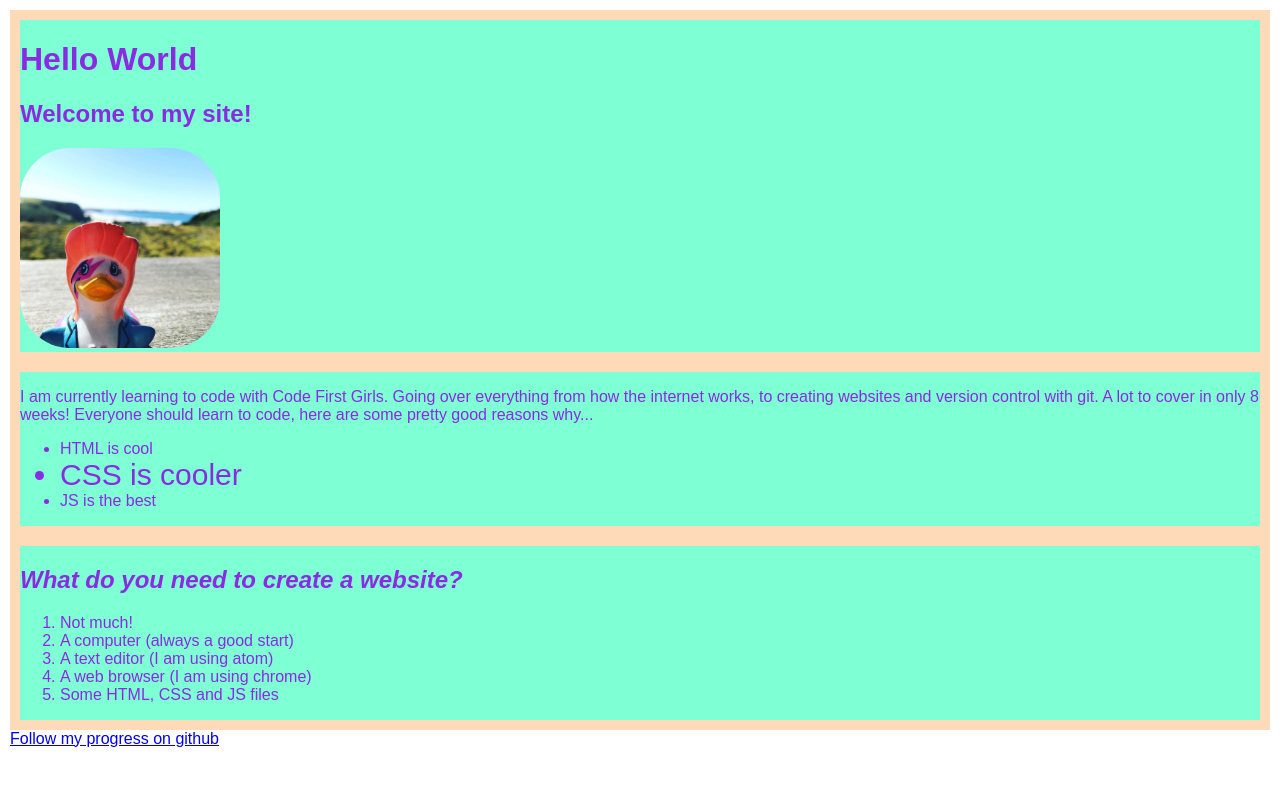
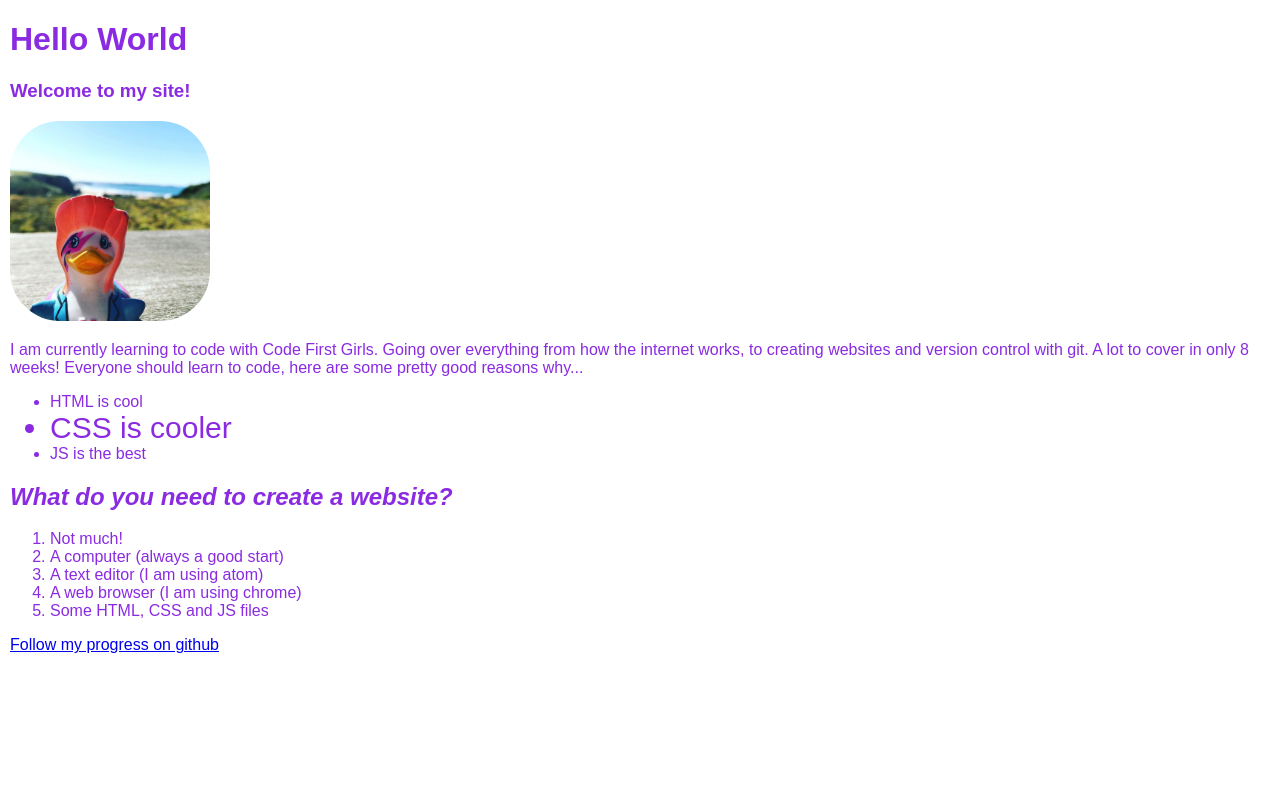
Before and after one commit to panagiota04/git_test, a plain HTML site: page index.html in a window 1280 px wide. Drawn offline with Linux system fonts and the light colour scheme.

Commit message:
remove second div color

```diff
--- a/css/styles.css
+++ b/css/styles.css
@@ -2,11 +2,6 @@ body {
     color: blueviolet;
     font-family: arial;
     margin: 10px;
-}
-
-div {
-    background-color: aquamarine;
-    border: solid 10px peachpuff;
 }
 
 #second-li{
--- a/index.html
+++ b/index.html
@@ -12,7 +12,7 @@
     <div>
     <h1>Hello World</h1>
 
-    <h2>Welcome to my site!</h2>
+    <h3>Welcome to my site!</h3>
 
     <!-- image of a duck -->
 <img src="duck.jpg" style="width: 200px;"/>
```
